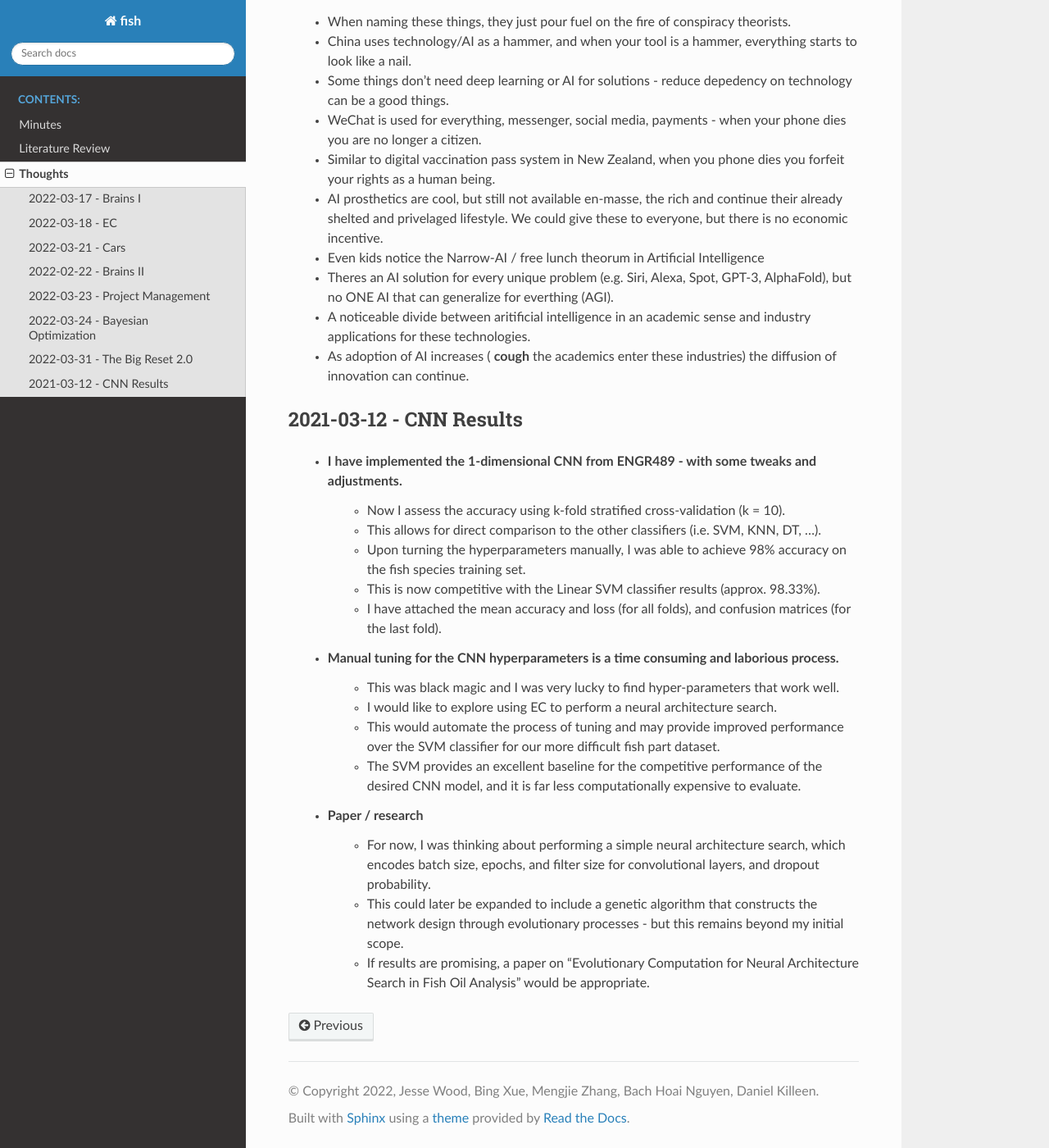
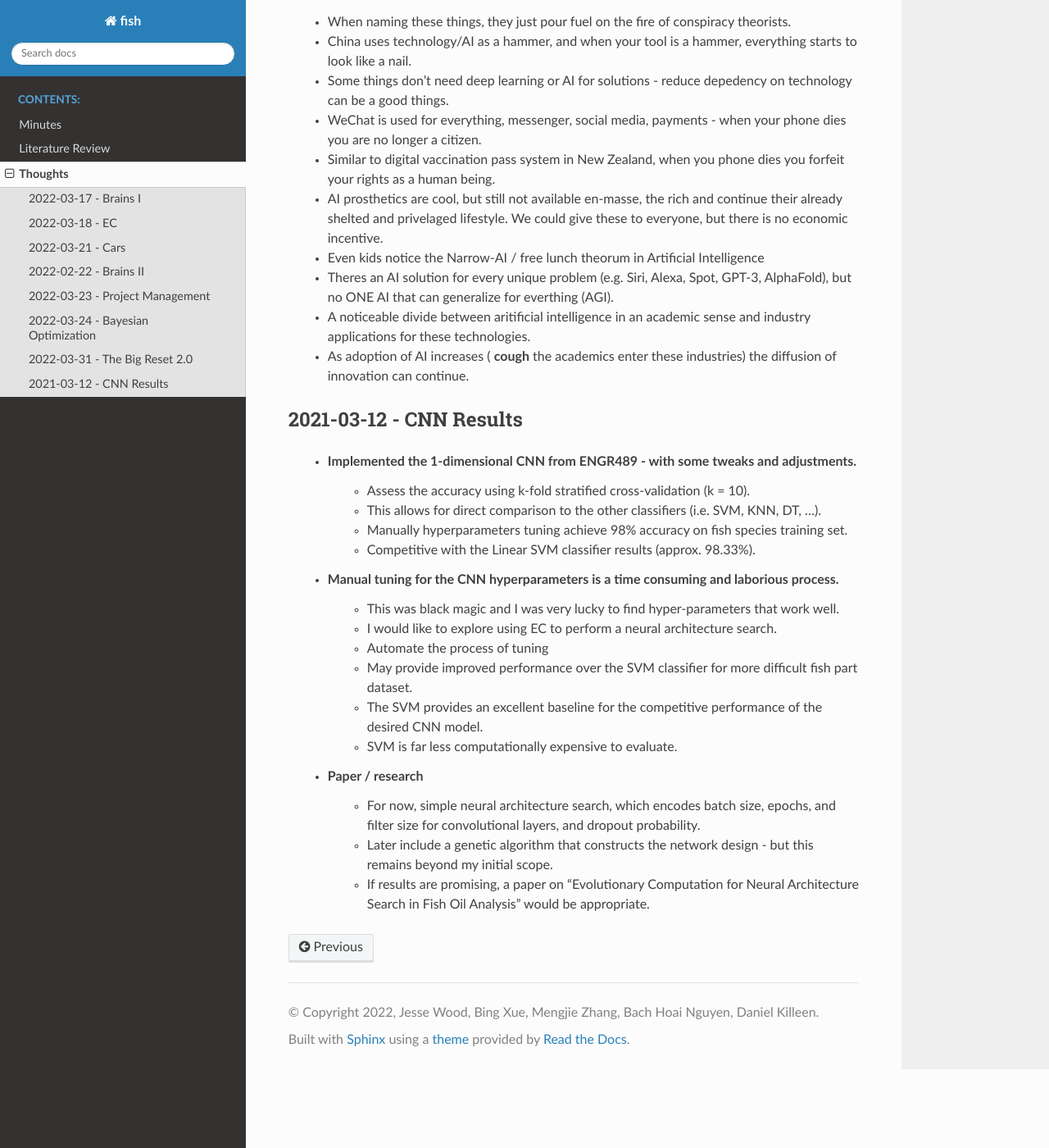
Before and after one commit to woodRock/fishy-business, a Sphinx documentation site: the page built from docs/source/thoughts.rst, in a window 1280 px wide and 1400 px high, scrolled down 3797 px. Shown: the whole window at 82% size. Built offline with Sphinx 7.4.7 and the Read the Docs theme 2.0.0, drawn with Linux system fonts in a browser that asks for light colours.

Commit message:
Make thoughts more brief

```diff
--- a/docs/source/thoughts.rst
+++ b/docs/source/thoughts.rst
@@ -124,18 +124,19 @@ brewer2006brown
 
 2021-03-12 - CNN Results
 ------------------------
-    * I have implemented the 1-dimensional CNN from ENGR489 - with some tweaks and adjustments.
-        * Now I assess the accuracy using k-fold stratified cross-validation (k = 10).
+    * Implemented the 1-dimensional CNN from ENGR489 - with some tweaks and adjustments.
+        * Assess the accuracy using k-fold stratified cross-validation (k = 10).
         * This allows for direct comparison to the other classifiers (i.e. SVM, KNN, DT, ...).
-        * Upon turning the hyperparameters manually, I was able to achieve 98% accuracy on the fish species training set.
-        * This is now competitive with the Linear SVM classifier results (approx. 98.33%).
-        * I have attached the mean accuracy and loss (for all folds), and confusion matrices (for the last fold).
+        * Manually hyperparameters tuning achieve 98% accuracy on fish species training set.
+        * Competitive with the Linear SVM classifier results (approx. 98.33%).
     * Manual tuning for the CNN hyperparameters is a time consuming and laborious process.
         * This was black magic and I was very lucky to find hyper-parameters that work well.
         * I would like to explore using EC to perform a neural architecture search.
-        * This would automate the process of tuning and may provide improved performance over the SVM classifier for our more difficult fish part dataset.
-        * The SVM provides an excellent baseline for the competitive performance of the desired CNN model, and it is far less computationally expensive to evaluate.
+        * Automate the process of tuning
+        * May provide improved performance over the SVM classifier for more difficult fish part dataset.
+        * The SVM provides an excellent baseline for the competitive performance of the desired CNN model.
+        * SVM is far less computationally expensive to evaluate.
     * Paper / research
-        * For now, I was thinking about performing a simple neural architecture search, which encodes batch size, epochs, and filter size for convolutional layers, and dropout probability.
-        * This could later be expanded to include a genetic algorithm that constructs the network design through evolutionary processes - but this remains beyond my initial scope.
+        * For now, simple neural architecture search, which encodes batch size, epochs, and filter size for convolutional layers, and dropout probability.
+        * Later include a genetic algorithm that constructs the network design - but this remains beyond my initial scope.
         * If results are promising, a paper on "Evolutionary Computation for Neural Architecture Search in Fish Oil Analysis" would be appropriate.
```
